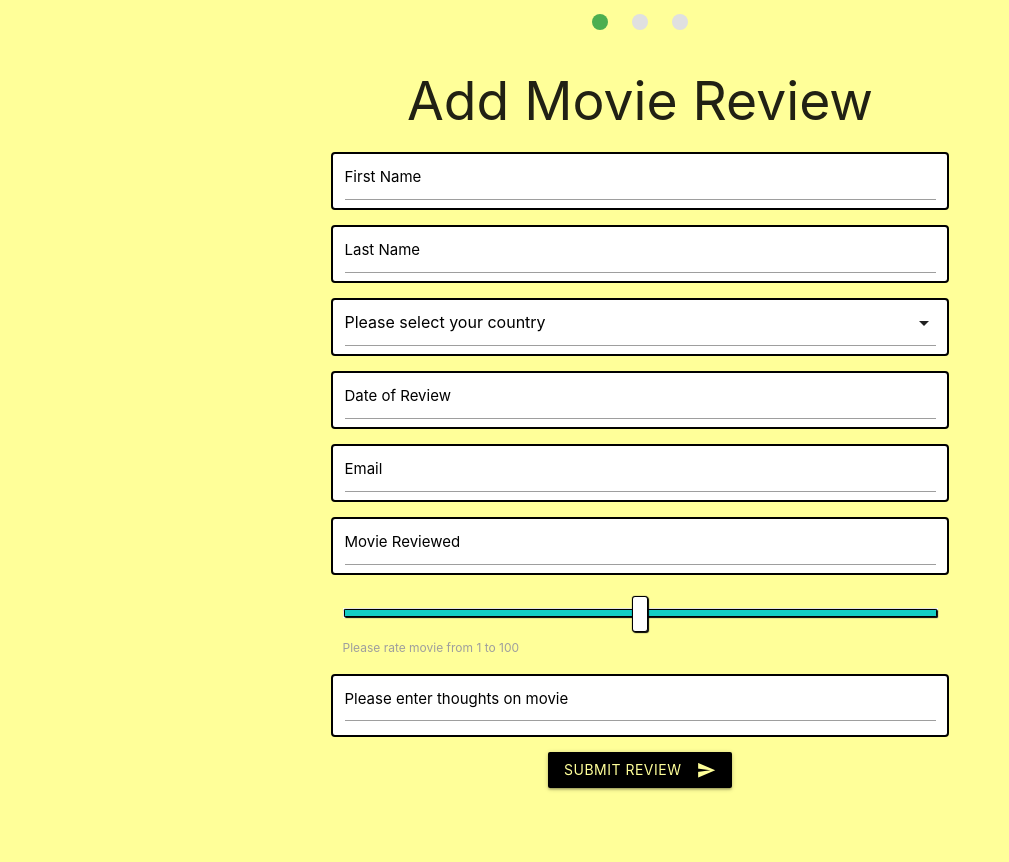
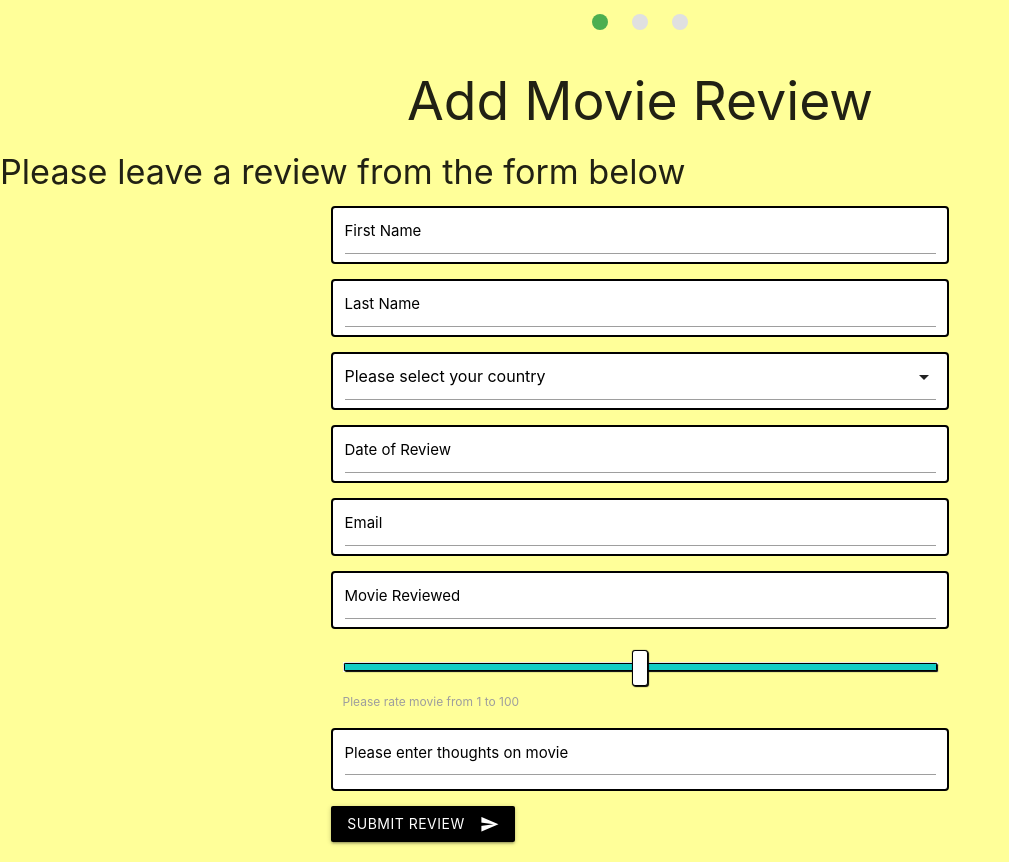
Before and after one commit to cfaulkner985/hollywood-reviews, a Flask app: page / in a window 1280 px wide. Shown: the part 584-1446 px from the top of the page, without its empty margins (0-1009 px from the left). Before the commit the page ends 1375 px from the top, so only its background shows below. Run offline with Flask 2, Linux system fonts and the light colour scheme; data that the repository does not hold is empty; some libraries are stand-ins or nearby versions.

Commit message:
Added sub heading

```diff
--- a/templates/user.html
+++ b/templates/user.html
@@ -1,3 +1,5 @@
+<!DOCTYPE html>
+
 <!--********** INFORMATION TAKEN FROM BASE.HTML **********-->
 {% extends 'base.html' %} {% block content %}
 
@@ -34,8 +36,13 @@
 
 <!--********** FORM TO ADD A REVIEW **********-->
 <h2>Add Movie Review</h2>
+
+<!--********** SUB HEADING **********-->
+<h4>Please leave a review from the form below</h4>
+
 <div class="row">
   <form action="{{ url_for('add_reviews') }}" method="POST" class="col s6">
+
     <!--***** FIRST NAME *****-->
     <div class="input-field col s12">
       <input id="first_name" name="first_name" type="text" class="validate" />
@@ -383,7 +390,7 @@
 
     <!--********** BUTTON TO CONFIRM ADD OF REVIEW **********-->
     <button
-      class="btn add_review waves-effect waves-light black"
+      class="btn submit_review waves-effect waves-light black"
       type="submit"
       name="action"
     >
```
